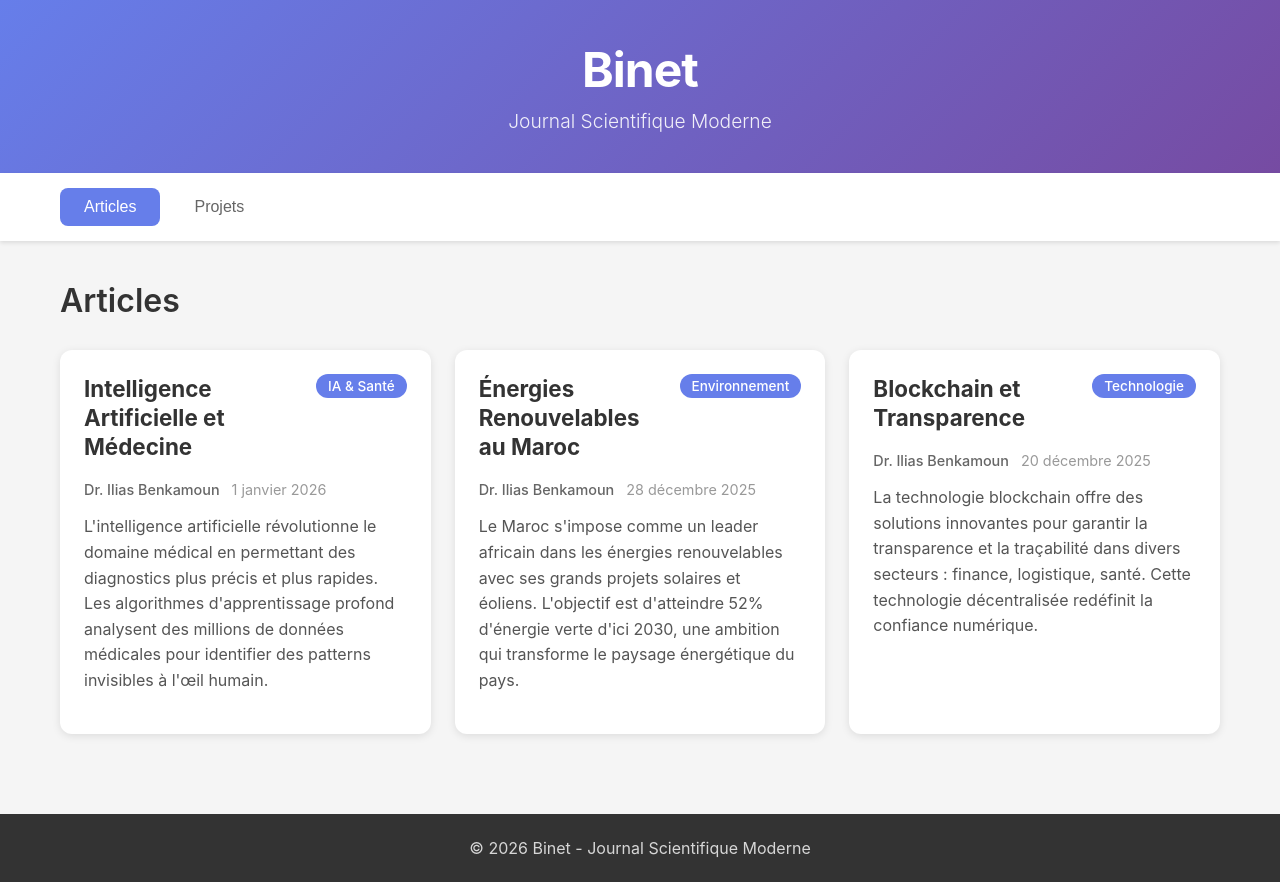
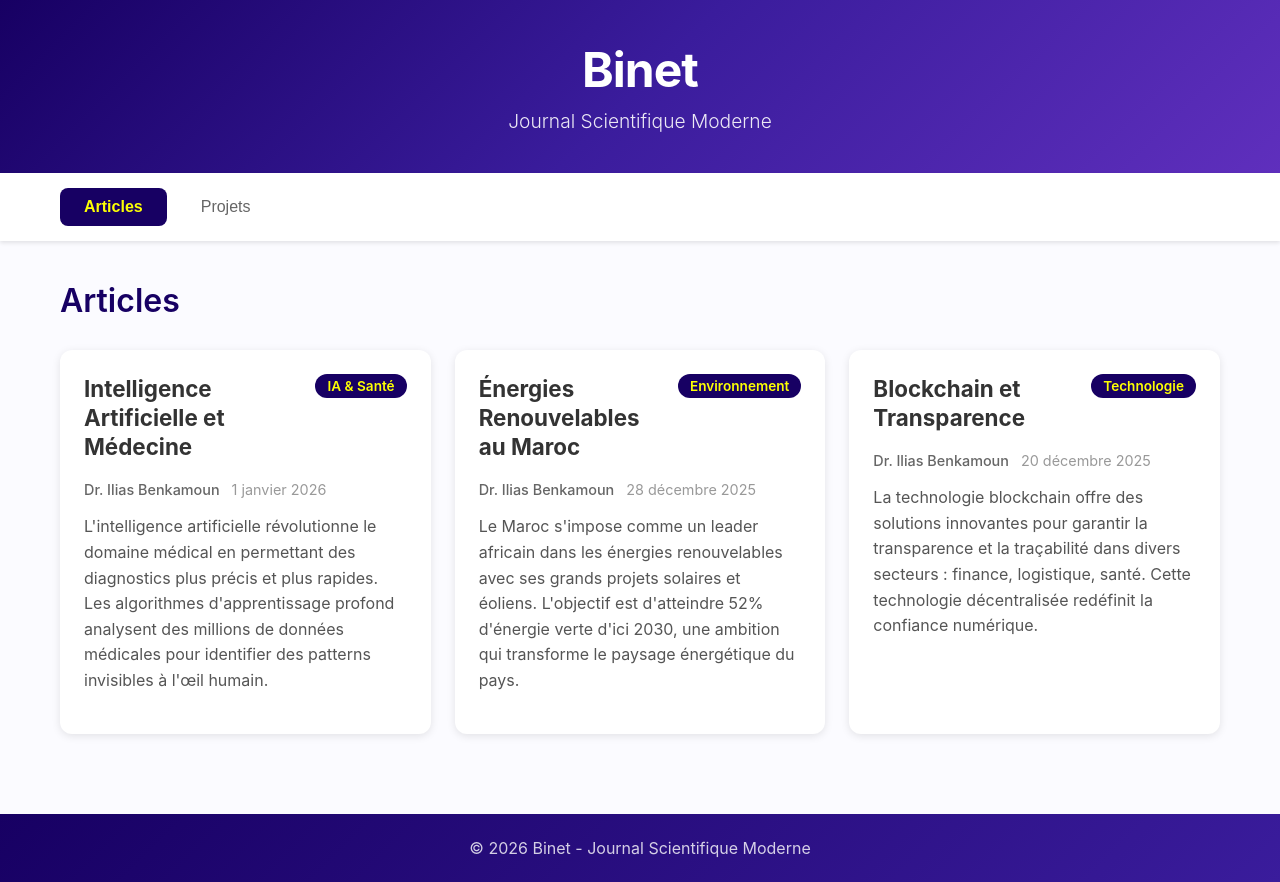
Before and after one commit to iliasbkm/iliasbkm.github.io, a React (Create React App) app in the folder frontend/: page / in a window 1280 px wide. Built offline with nearby package versions, Linux system fonts and the light colour scheme.

Commit message:
Update theme colors - #170063 as primary with complementary palette

```diff
--- a/frontend/src/App.css
+++ b/frontend/src/App.css
@@ -10,7 +10,7 @@ body {
     sans-serif;
   -webkit-font-smoothing: antialiased;
   -moz-osx-font-smoothing: grayscale;
-  background-color: #f5f5f5;
+  background-color: #fbfbff;
   color: #333;
 }
 
@@ -29,11 +29,11 @@ body {
 
 /* Header */
 .header {
-  background: linear-gradient(135deg, #667eea 0%, #764ba2 100%);
+  background: linear-gradient(135deg, #170063 0%, #3a1c9c 50%, #5f2fbd 100%);
   color: white;
   padding: 40px 0;
   text-align: center;
-  box-shadow: 0 4px 6px rgba(0, 0, 0, 0.1);
+  box-shadow: 0 4px 6px rgba(0, 0, 0, 0.2);
 }
 
 .title {
@@ -78,12 +78,13 @@ body {
 
 .nav-button:hover {
   background-color: #f0f0f0;
-  color: #333;
+  color: #170063;
 }
 
 .nav-button.active {
-  background-color: #667eea;
-  color: white;
+  background-color: #170063;
+  color: #fdff03;
+  font-weight: 600;
 }
 
 /* Main Content */
@@ -110,7 +111,7 @@ body {
 .section-title {
   font-size: 2rem;
   margin-bottom: 30px;
-  color: #333;
+  color: #170063;
   font-weight: 600;
 }
 
@@ -147,7 +148,8 @@ body {
 
 .card:hover {
   transform: translateY(-4px);
-  box-shadow: 0 4px 16px rgba(0, 0, 0, 0.15);
+  box-shadow: 0 4px 20px rgba(23, 0, 99, 0.2);
+  border: 1px solid rgba(23, 0, 99, 0.1);
 }
 
 .card-header {
@@ -167,12 +169,12 @@ body {
 }
 
 .category {
-  background-color: #667eea;
-  color: white;
+  background-color: #170063;
+  color: #fdff03;
   padding: 4px 12px;
   border-radius: 20px;
   font-size: 0.85rem;
-  font-weight: 500;
+  font-weight: 600;
   white-space: nowrap;
 }
 
@@ -214,19 +216,20 @@ body {
 .github-link {
   display: inline-block;
   margin-top: 12px;
-  color: #667eea;
+  color: #5f2fbd;
   text-decoration: none;
-  font-weight: 500;
-  transition: color 0.3s ease;
+  font-weight: 600;
+  transition: all 0.3s ease;
 }
 
 .github-link:hover {
-  color: #764ba2;
+  color: #170063;
+  transform: translateX(4px);
 }
 
 /* Footer */
 .footer {
-  background-color: #333;
+  background: linear-gradient(135deg, #170063 0%, #3a1c9c 100%);
   color: white;
   text-align: center;
   padding: 24px 0;
```
